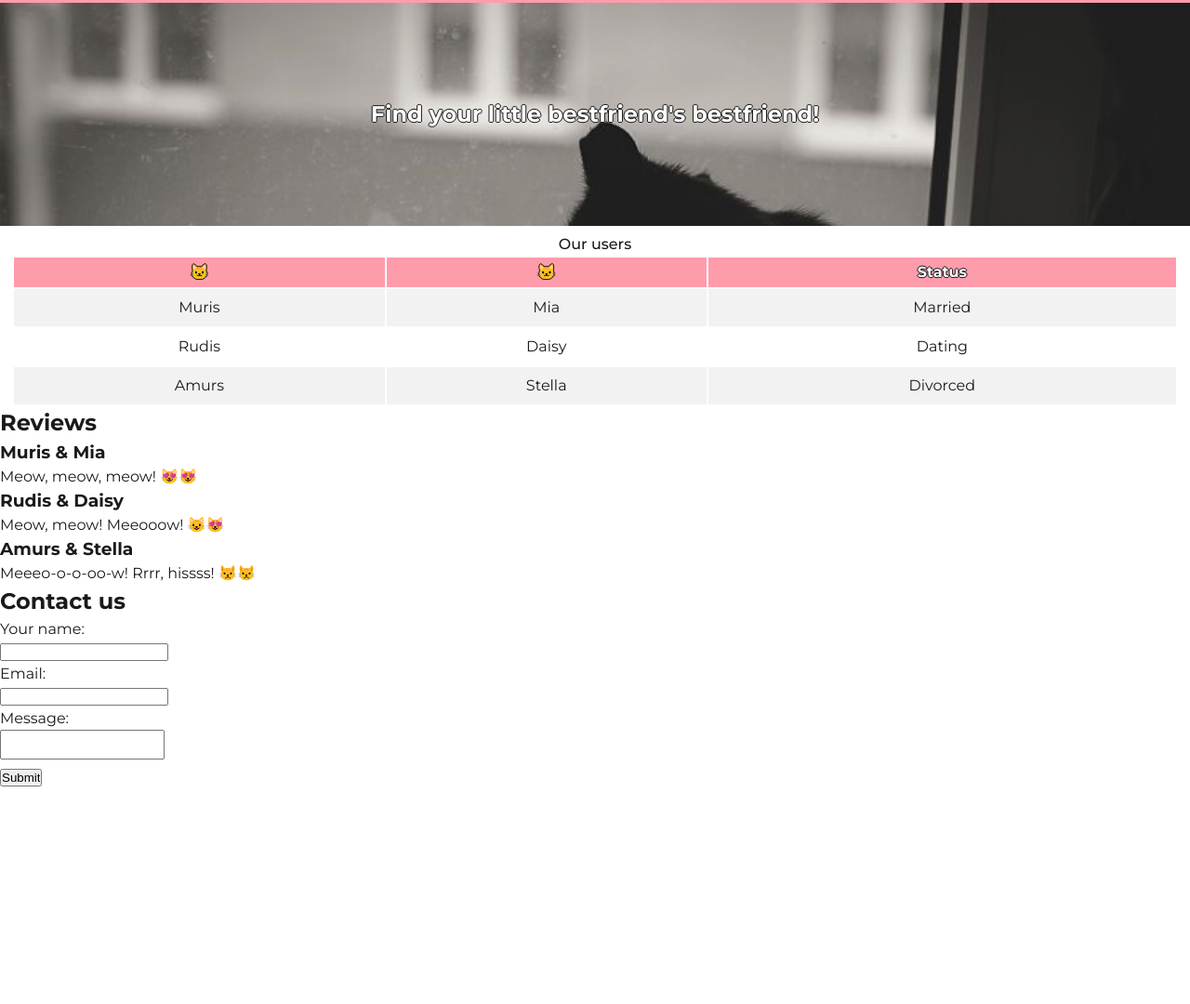
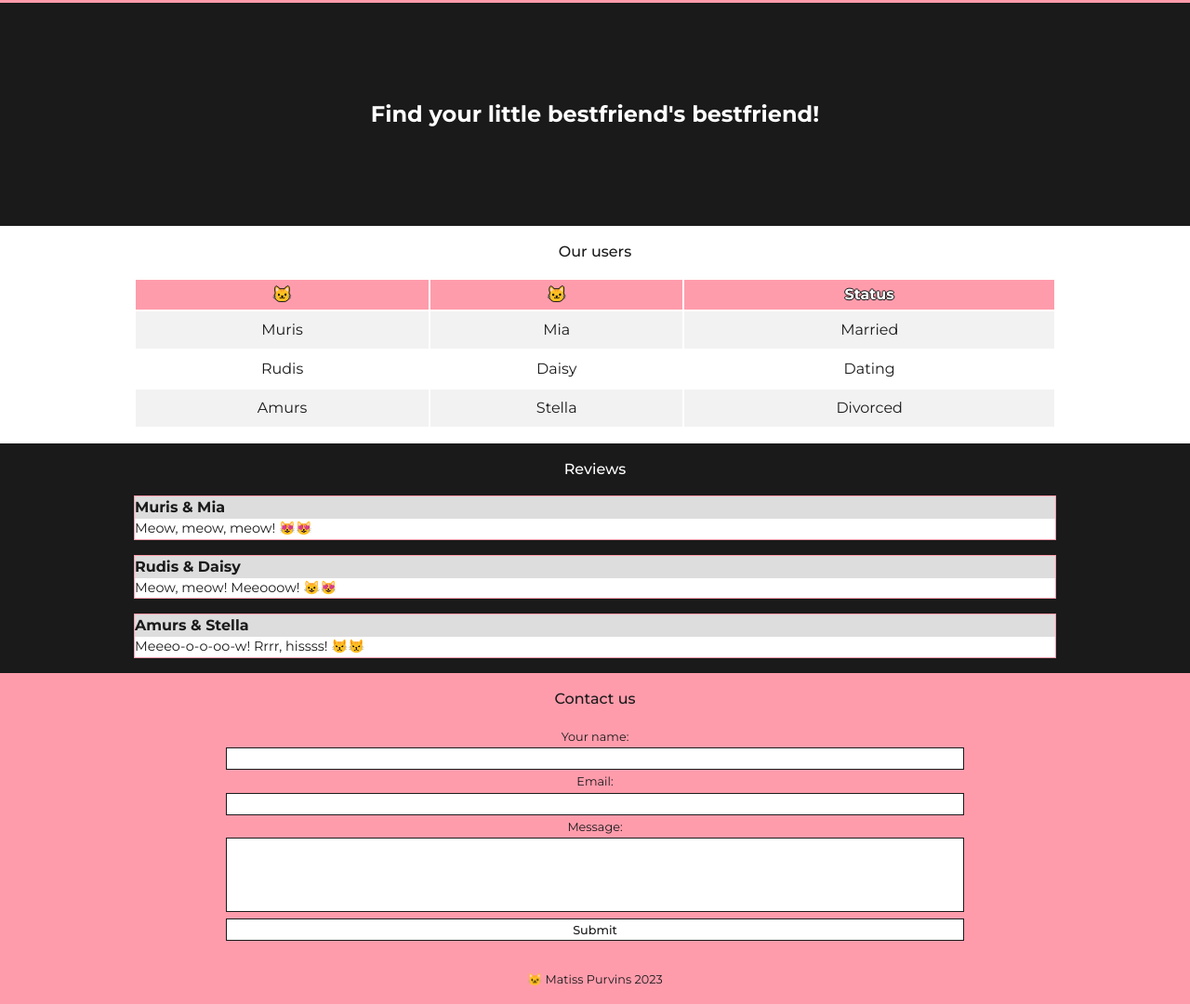
Before and after one commit to matyssxdxd/homework_1, a plain HTML site: page index.html in a window 1280 px wide. Shown: the part 141-1221 px from the top of the page at 93% size. Before the commit the page ends 989 px from the top, so only its background shows below. Drawn offline with Linux system fonts and the light colour scheme.

Commit message:
Finished

```diff
--- a/index.html
+++ b/index.html
@@ -7,7 +7,6 @@
     <link rel="stylesheet" href="style.css" />
   </head>
   <body>
-    <div class="container">
       <header>
           <img src="logo.png" />
           <p>snacker</p>
@@ -23,10 +22,13 @@
   </nav>
     <main>
       <article>
+        <div class="container">
             <h1>Find your little bestfriend's bestfriend!</h1>
+        </div>
       </article>
       <aside>
         <h2>Our users</h2>
+        <div class="container">
           <table class="customer-table">
             <tr>
               <th>🐱</th>
@@ -49,43 +51,47 @@
               <td>Divorced</td>
             </tr>
           </table>
+        </div>
       </aside>
 
-      <section>
+      <section class="main-section">
         <h2>Reviews</h2>
-
-        <section>
+        <div class="container">
+          <section class="sub-section">
             <h3>Muris & Mia</h3>
             <p>Meow, meow, meow! 😻😻</p>
           </section>
 
-        <section>
+          <section class="sub-section">
             <h3>Rudis & Daisy</h3>
             <p>Meow, meow! Meeooow! 😺😻</p>
           </section>
 
-        <section>
+          <section class="sub-section">
             <h3>Amurs & Stella</h3>
             <p>Meeeo-o-o-oo-w! Rrrr, hissss! 😾😾</p>
           </section>
+        </div>
       </section>
     </main>
     <footer>
-      <h2>Contact us</h2>
+      <div class="container">
         <form
         method="GET"
         action="mailto:matissp1302@gmail.com"
         enctype="text/plain"
       >
+        <h2>Contact us</h2>
         <label for="name">Your name:</label><br />
         <input type="text" id="name" name="name" /><br />
         <label for="email">Email:</label><br />
         <input type="text" id="email" name="email" /><br />
         <label for="mesasge">Message:</label><br />
         <textarea style="resize: none" id="message"></textarea><br />
-        <input type="submit" value="Submit" />
+        <input class="nav-btn" type="submit" value="Submit" />
       </form>
+      <p>&#x1F431; Matiss Purvins 2023</p>
+      </div>
     </footer>
-  </div>
   </body>
 </html>
--- a/style.css
+++ b/style.css
@@ -16,6 +16,7 @@ html {
   font-family: var(--font-default);
   color: var(--primary-color);
   line-height: 1.5;
+  scroll-behavior: smooth;
 }
 
 body {
@@ -24,6 +25,10 @@ body {
 
 img {
   height: 100%;
+}
+
+.container {
+  width: 100%;
 }
 
 /* header */
@@ -58,22 +63,21 @@ nav {
 .nav-btn {
   font-size: 0.8rem;
   font-weight: 500;
+  font-family: inherit;
   color: var(--primary-color);
   text-decoration: none;
   background-color: #fff;
   padding: 0.15rem 0.5rem;
   border: 1px solid var(--primary-color);
-  transition: 0.5s ease-in-out;
+  transition: 0.5s ease-in-out border-radius;
+  cursor: pointer;
 }
 
 .nav-btn:hover {
-  border-radius: 0.45rem;
+  border-radius: 0.5rem;
 }
 
 /* main */
-
-main {
-}
 
 main article {
   display: flex;
@@ -81,10 +85,9 @@ main article {
   justify-content: center;
   text-align: center;
   height: 15rem;
-  background-image: url(background.jpg);
+  background-color: var(--primary-color);
   background-size: cover;
   background-repeat: no-repeat;
-  margin-bottom: 0.5rem;
 }
 
 main article h1 {
@@ -96,15 +99,19 @@ main aside {
   display: flex;
   flex-direction: column;
   align-items: center;
+  padding: 0 1rem;
 }
 
 main aside h2 {
   font-weight: 500;
   font-size: 1rem;
+  margin: 1rem 0;
+  color: var(--primary-color)
 }
 
 .customer-table {
-  width: 98%;
+  width: 100%;
+  margin-bottom: 1rem;
 }
 
 .customer-table td, .customer-table th {
@@ -126,3 +133,107 @@ main aside h2 {
 .customer-table tr:nth-child(even){background-color: #f2f2f2;}
 
 .customer-table tr:hover {background-color: #ddd;}
+
+.main-section {
+  display: flex;
+  align-items: center;
+  flex-direction: column;
+  background-color: var(--primary-color);
+  padding: 0 1rem;
+}
+
+.main-section h2 {
+  font-weight: 500;
+  font-size: 1rem;
+  margin: 1rem 0;
+  color: #fff;
+}
+
+.sub-section {
+  border: 1px solid var(--seconday-color);
+  width: 100%;
+  background-color: #fff;
+  margin-bottom: 1rem;
+}
+
+.sub-section h3 {
+  background-color: #ddd;
+  font-size: 1rem;
+}
+
+.sub-section p {
+  font-size: 0.9rem;
+}
+
+/*
+
+  footer
+
+*/
+
+footer {
+  display: flex;
+  align-items: center;
+  justify-content: center;
+  flex-direction: column;
+  text-align: center;
+  background-color: var(--seconday-color);
+  padding: 0 1rem;
+}
+
+footer p {
+  font-size: 0.8rem;
+  margin-bottom: 1rem;
+}
+
+footer form {
+  width: 100%;
+  margin-bottom: 1rem;
+}
+
+footer form h2 {
+  font-weight: 500;
+  font-size: 1rem;
+  margin: 1rem 0;
+  color: var(--primary-color)
+}
+
+footer form label {
+  font-size: 0.8rem;
+}
+
+footer form input, textarea {
+  border: 1px solid var(--primary-color);
+  font-size: 0.8rem;
+  width: 80%;
+  height: 1.5rem;
+  transition: 0.5s ease-in-out border-radius;
+}
+
+footer form input:focus, textarea:focus {
+  border: 2px solid var(--primary-color);
+  border-radius: 0.5rem;
+  outline: none;
+}
+
+footer form input:hover, textarea:hover {
+  border-radius: 0.5rem;
+}
+
+footer form input:last-child {
+  margin-bottom: 1rem;
+}
+
+footer form textarea {
+  resize: none;
+  width: 80%;
+  height: 5rem;
+}
+
+@media screen and (min-width: 992px) {
+  .container {
+    margin-left: auto;
+    margin-right: auto;
+    width: 992px;
+  }
+}
```
Also changed, not shown: background.jpg (deleted), beautiful-cats.jpg (deleted). Lines whose indentation alone changed are shown as unchanged.
